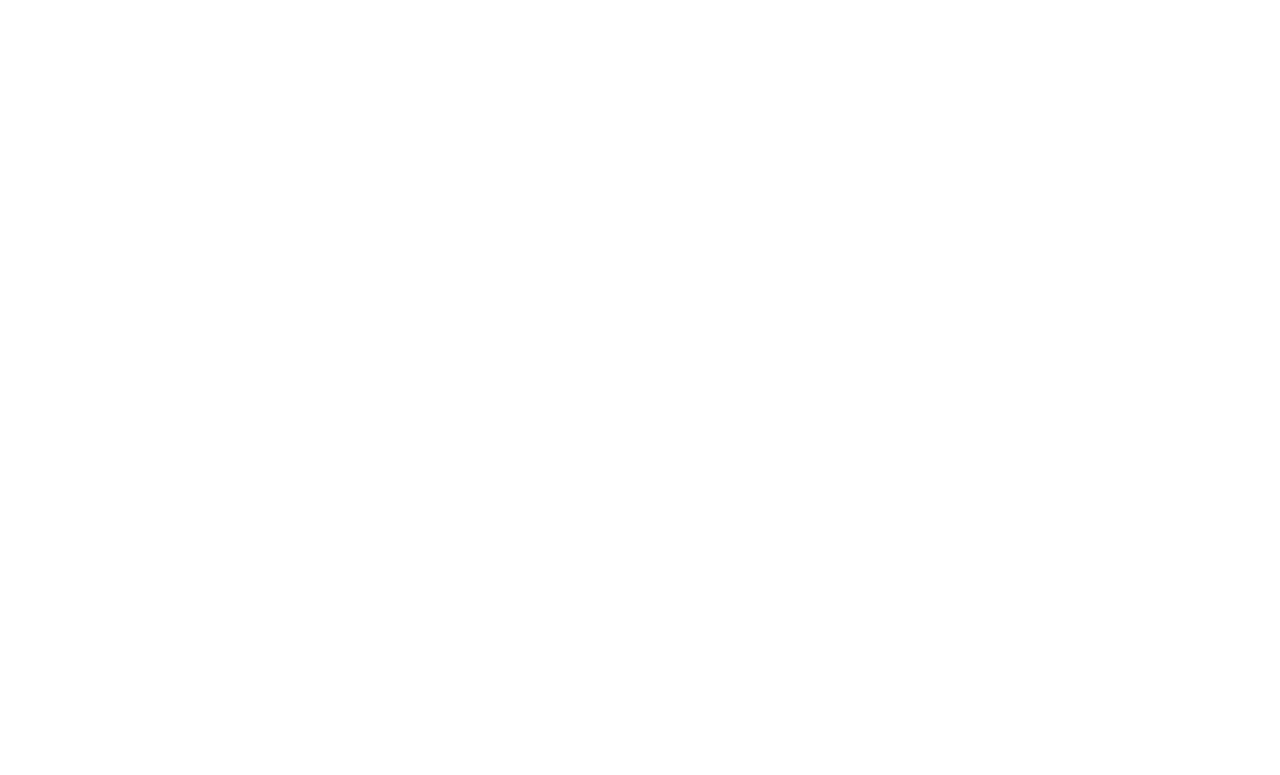
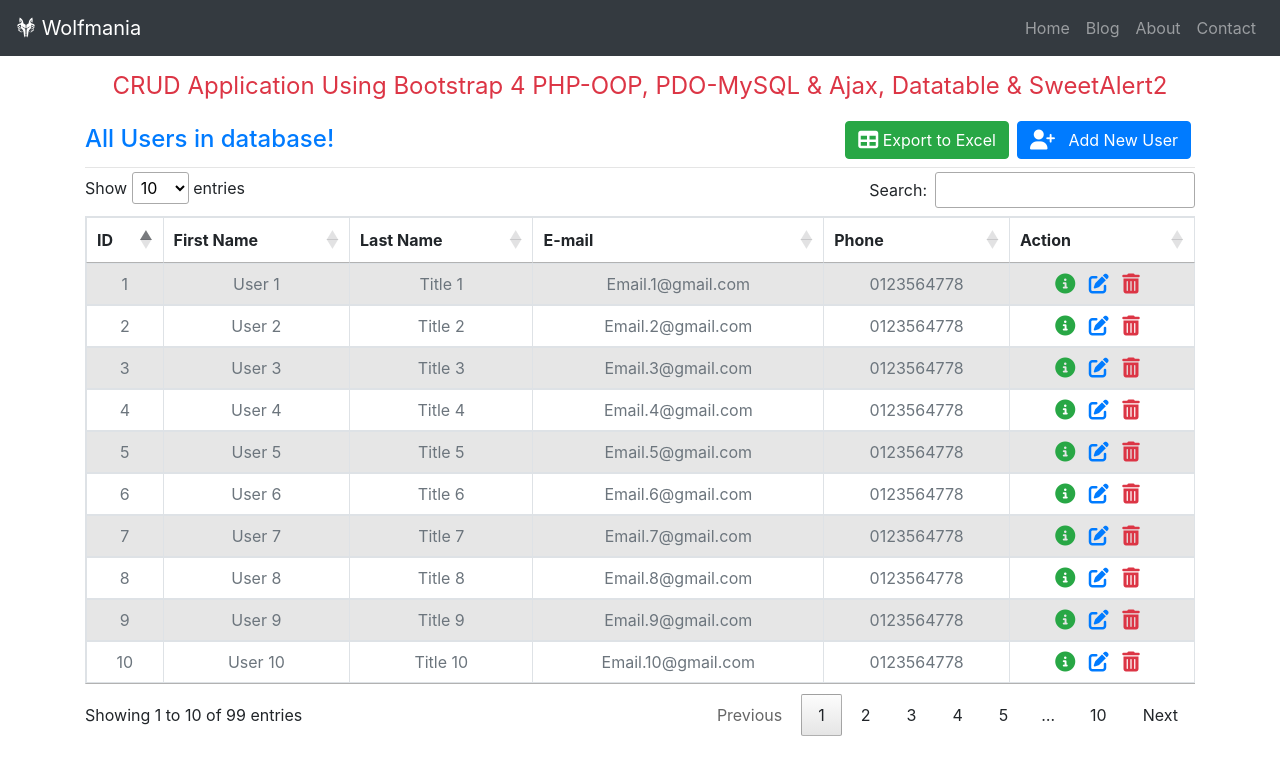
Before and after one commit to nam-duc-tong/crud_php_mysqli_12052024, a PHP site: page / in a window 1280 px wide. Before the commit the part shown is empty. Shown: the top 775 px of the page. Run offline with PHP 8.4, Linux system fonts and the light colour scheme; some libraries are stand-ins or nearby versions.

Commit message:
second commit

```diff
--- a/index.php
+++ b/index.php
@@ -4,11 +4,100 @@
     <meta charset="UTF-8">
     <meta name="viewport" content="width=device-width, initial-scale=1.0">
     <title>Website ban hang cong nghe</title>
-    <link rel="stylesheet" href="https://cdn.jsdelivr.net/npm/bootstrap@3.3.7/dist/css/bootstrap.min.css" integrity="sha384-BVYiiSIFeK1dGmJRAkycuHAHRg32OmUcww7on3RYdg4Va+PmSTsz/K68vbdEjh4u" crossorigin="anonymous">
     <link rel="stylesheet" href="css/style.css">
+    <link rel="stylesheet" href="https://cdn.datatables.net/2.0.7/css/dataTables.bootstrap4.min.css">
+    <link rel="stylesheet" href="https://cdn.jsdelivr.net/npm/bootstrap@4.6.2/dist/css/bootstrap.min.css">
+    <link rel="stylesheet" href="https://cdnjs.cloudflare.com/ajax/libs/font-awesome/4.7.0/css/font-awesome.min.css">
+    <link href="https://cdn.datatables.net/v/bs4/dt-2.0.7/datatables.min.css" rel="stylesheet">
     <link rel="stylesheet" href="https://cdnjs.cloudflare.com/ajax/libs/font-awesome/6.5.2/css/all.min.css" integrity="sha512-SnH5WK+bZxgPHs44uWIX+LLJAJ9/2PkPKZ5QiAj6Ta86w+fsb2TkcmfRyVX3pBnMFcV7oQPJkl9QevSCWr3W6A==" crossorigin="anonymous" referrerpolicy="no-referrer" />
 </head>
 <body>
-
+   <nav class="navbar navbar-expand-md bg-dark navbar-dark">
+    <a class="navbar-brand" href="#"><i class="fab fa-wolf-pack-battalion"></i>&nbsp;Wolfmania</a>
+    <button class="navbar-toggler" type="button" data-toggle="collapse" data-target="#collapsibleNavbar">
+        <span class="navbar-toggler-icon"></span>
+    </button>
+    <div class="collapse navbar-collapse" id="collapsibleNavbar">
+        <ul class="navbar-nav ml-auto">
+            <li class="nav-item">
+                <a class="nav-link" href="#">Home</a>
+            </li>
+            <li class="nav-item">
+                <a class="nav-link" href="#">Blog</a>
+            </li>
+            <li class="nav-item">
+                <a class="nav-link" href="#">About</a>
+            </li>
+            <li class="nav-item">
+                <a class="nav-link" href="#">Contact</a>
+            </li>
+        </ul>
+    </div>
+    </nav>
+    <div class="container">
+        <div class="row">
+            <div class="col-lg-12">
+                <h4 class="text-center text-danger font-weight-normal my-3">CRUD Application Using Bootstrap 4 PHP-OOP, PDO-MySQL & Ajax, Datatable & SweetAlert2</h4>
+            </div>
+        </div>
+        <div class="row">
+            <div class="col-lg-6">
+                <h4 class="mt-2 text-primary">All Users in database!</h4>
+            </div>
+            <div class="col-lg-6">
+                <button type="button" class="btn btn-primary m-1 float-right"><i class="fas fa-user-plus fa-lg"></i>&nbsp;&nbsp; Add New User</button>
+                <a href="#" class="btn btn-success m-1 float-right"><i class="fas fa-table fa-lg"></i> Export to Excel</a>
+            </div>
+        </div>
+        <hr class="my-1">
+        <div class="row">
+            <div class="col-lg-12">
+                <div class="table-responsive" id="showUser">
+                    <table class="table table-striped table-sm table-bordered">
+                        <thead>
+                            <tr class="text-center">
+                                <th>ID</th>
+                                <th>First Name</th>
+                                <th>Last Name</th>
+                                <th>E-mail</th>
+                                <th>Phone</th>
+                                <th>Action</th>
+                            </tr>
+                        </thead>
+                        <tbody>
+                            <?php
+                                for($i=1;$i<100;$i++):
+                            ?>
+                            <tr class="text-center text-secondary">
+                                <td><?=$i;?></td>
+                                <td>User <?=$i;?></td>
+                                <td>Title <?=$i;?></td>
+                                <td>Email.<?=$i;?>@gmail.com</td>
+                                <td>0123564778</td>
+                                <td>
+                                    <a href="#" title="View Details" class="text-success"><i class="fas fa-info-circle fa-lg"></i></a>&nbsp;&nbsp;
+                                    <a href="#" title="View Details" class="text-primary"><i class="fas fa-edit fa-lg"></i></a>&nbsp;&nbsp;
+                                    <a href="#" title="View Details" class="text-danger"><i class="fas fa-trash-alt fa-lg"></i></a>&nbsp;&nbsp;
+                                </td>
+                            </tr>
+                            <?php endfor;?>
+                        </tbody>
+                    </table>
+                </div>
+            </div>
+        </div>
+    </div>
+    <script src="https://cdn.datatables.net/2.0.7/js/dataTables.min.js"></script>
+    <script src="https://cdn.datatables.net/2.0.7/js/dataTables.bootstrap4.min.js"></script>
+    <script src="https://cdn.jsdelivr.net/npm/jquery@3.7.1/dist/jquery.slim.min.js"></script>
+    <script src="https://cdn.jsdelivr.net/npm/popper.js@1.16.1/dist/umd/popper.min.js"></script>
+    <script src="https://cdn.jsdelivr.net/npm/bootstrap@4.6.2/dist/js/bootstrap.bundle.min.js"></script>
+    <script src="https://cdn.datatables.net/v/bs4/dt-2.0.7/datatables.min.js"></script>
+    <script src="https://cdn.jsdelivr.net/npm/sweetalert2@11"></script>
+<script type="text/javascript">
+    $(document).ready(function(){
+        $("table").DataTable();
+    });
+</script>
 </body>
 </html>
```
Also changed, not shown: action.php (added), db.php (added).
